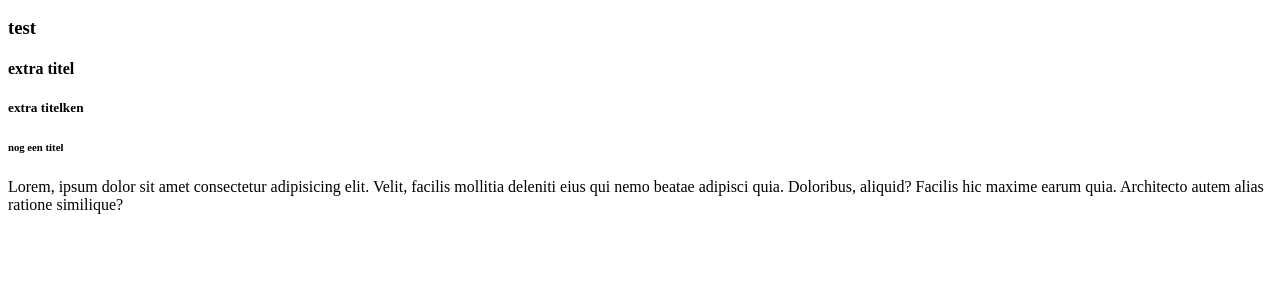
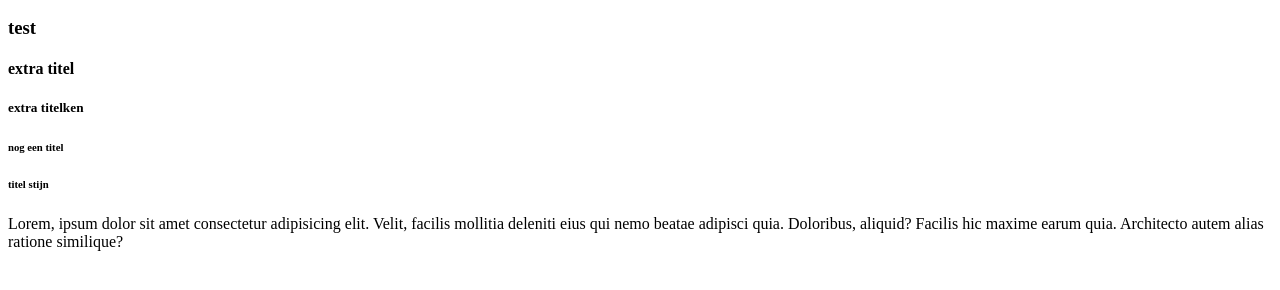
Before and after one commit to verhulstd/testgit, a plain HTML site: page index.html in a window 1280 px wide. Shown: the part 110-400 px from the top of the page. Drawn offline with Linux system fonts and the light colour scheme.

Commit message:
titel stijn

```diff
--- a/index.html
+++ b/index.html
@@ -13,6 +13,7 @@
     <h4>extra titel</h4>
     <h5>extra titelken</h5>
     <h6>nog een titel</h6>
+    <h6>titel stijn</h6>
     <p>
       Lorem, ipsum dolor sit amet consectetur adipisicing elit. Velit, facilis
       mollitia deleniti eius qui nemo beatae adipisci quia. Doloribus, aliquid?
```
